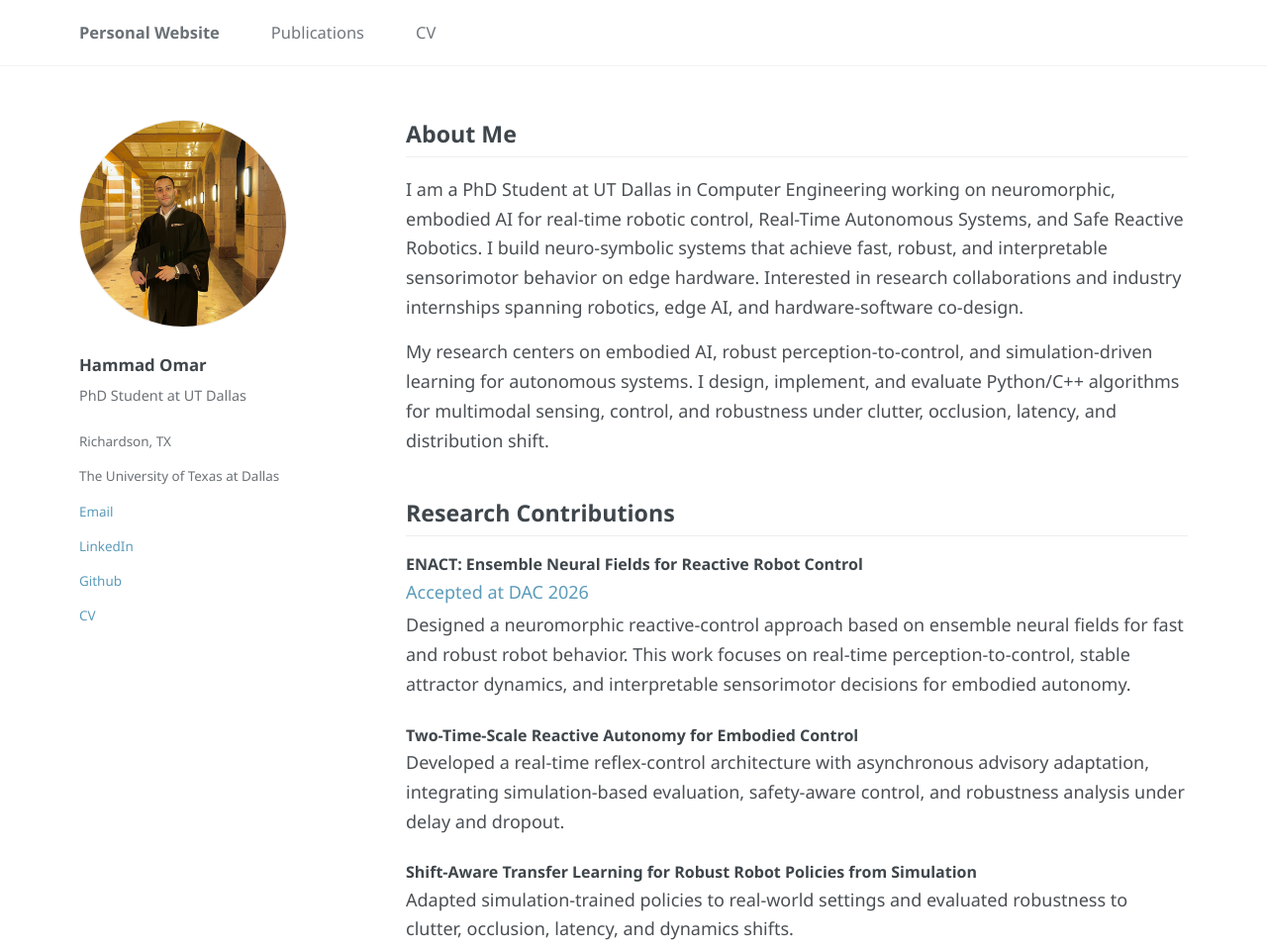
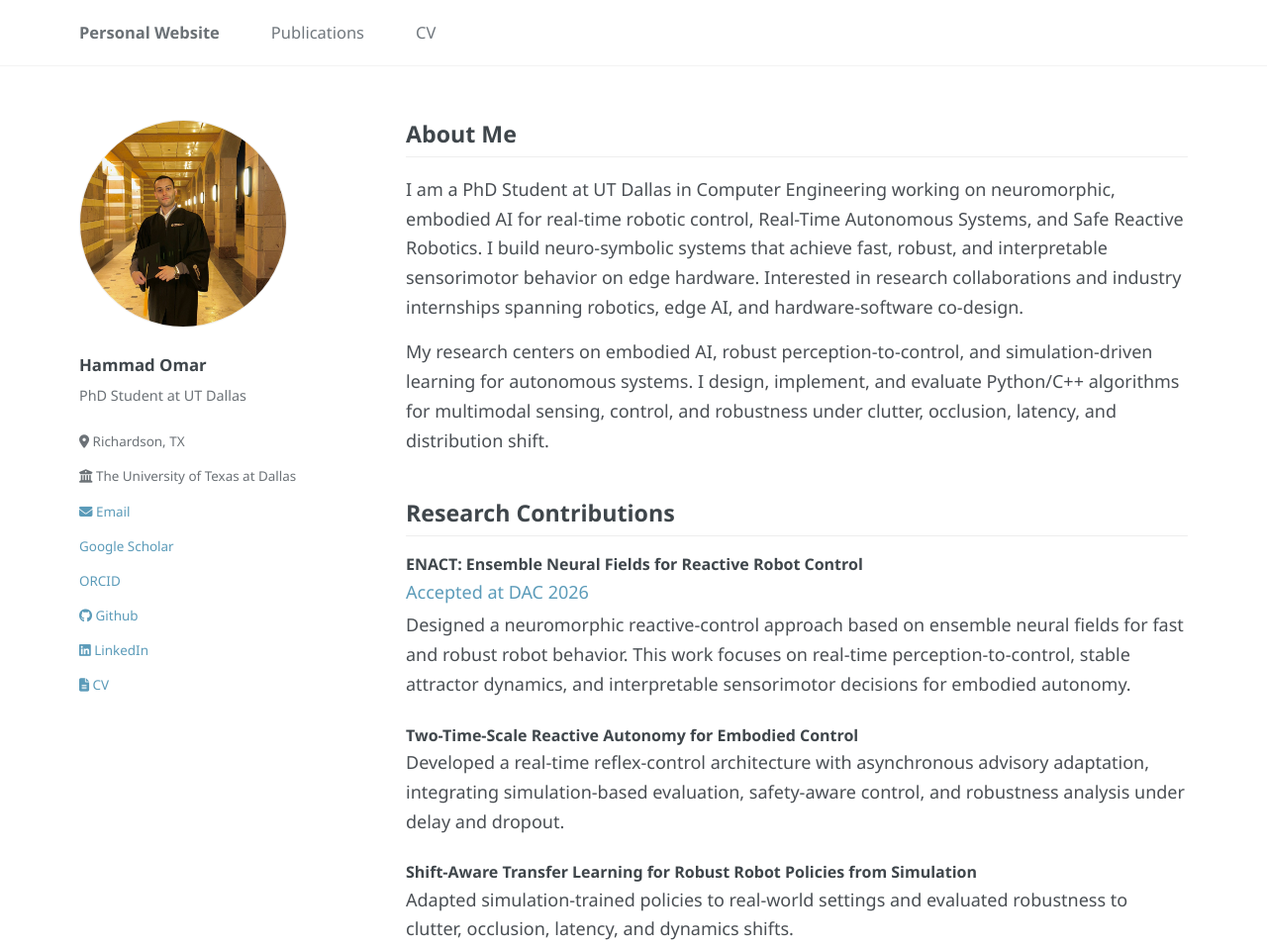
Before and after one commit to Hammadomar1/Hammadomar1.github.io, a plain HTML site: page index.html in a window 1280 px wide. Shown: the top 957 px of the page at 99% size. Drawn offline with Linux system fonts and the light colour scheme; some icons are missing.

Commit message:
Add Font Awesome and Academicons stylesheets

```diff
--- a/index.html
+++ b/index.html
@@ -18,6 +18,14 @@
     <meta property="og:url" content="https://hammadomar1.github.io/" />
     <meta property="og:image" content="https://hammadomar1.github.io/headshot.jpg" />
     <link rel="canonical" href="https://hammadomar1.github.io/" />
+    <link
+      rel="stylesheet"
+      href="https://cdnjs.cloudflare.com/ajax/libs/font-awesome/6.5.2/css/all.min.css"
+    />
+    <link
+      rel="stylesheet"
+      href="https://cdnjs.cloudflare.com/ajax/libs/academicons/1.9.4/css/academicons.min.css"
+    />
     <link rel="stylesheet" href="styles.css" />
     <script defer src="script.js"></script>
     <script type="application/ld+json">
@@ -33,6 +41,8 @@
         },
         "url": "https://hammadomar1.github.io/",
         "sameAs": [
+          "https://scholar.google.com/citations?user=X5Iy-KIAAAAJ&hl=en",
+          "https://orcid.org/0009-0001-2500-9939",
           "https://www.linkedin.com/in/hammadomar101",
           "https://github.com/Hammadomar1"
         ]
@@ -63,12 +73,57 @@
         <p class="profile-title">PhD Student at UT Dallas</p>
 
         <ul class="profile-links" aria-label="Profile links">
-          <li>Richardson, TX</li>
-          <li>The University of Texas at Dallas</li>
-          <li><a href="mailto:hammad.omar@utdallas.edu">Email</a></li>
-          <li><a href="https://www.linkedin.com/in/hammadomar101">LinkedIn</a></li>
-          <li><a href="https://github.com/Hammadomar1">Github</a></li>
-          <li><a href="hammad-omar-cv.pdf">CV</a></li>
+          <li>
+            <span class="profile-row">
+              <i class="fa-solid fa-location-dot" aria-hidden="true"></i>
+              <span>Richardson, TX</span>
+            </span>
+          </li>
+          <li>
+            <span class="profile-row">
+              <i class="fa-solid fa-building-columns" aria-hidden="true"></i>
+              <span>The University of Texas at Dallas</span>
+            </span>
+          </li>
+          <li>
+            <a class="profile-row" href="mailto:hammad.omar@utdallas.edu">
+              <i class="fa-solid fa-envelope" aria-hidden="true"></i>
+              <span>Email</span>
+            </a>
+          </li>
+          <li>
+            <a
+              class="profile-row"
+              href="https://scholar.google.com/citations?user=X5Iy-KIAAAAJ&hl=en"
+            >
+              <i class="ai ai-google-scholar" aria-hidden="true"></i>
+              <span>Google Scholar</span>
+            </a>
+          </li>
+          <li>
+            <a class="profile-row" href="https://orcid.org/0009-0001-2500-9939">
+              <i class="ai ai-orcid" aria-hidden="true"></i>
+              <span>ORCID</span>
+            </a>
+          </li>
+          <li>
+            <a class="profile-row" href="https://github.com/Hammadomar1">
+              <i class="fa-brands fa-github" aria-hidden="true"></i>
+              <span>Github</span>
+            </a>
+          </li>
+          <li>
+            <a class="profile-row" href="https://www.linkedin.com/in/hammadomar101">
+              <i class="fa-brands fa-linkedin" aria-hidden="true"></i>
+              <span>LinkedIn</span>
+            </a>
+          </li>
+          <li>
+            <a class="profile-row" href="hammad-omar-cv.pdf">
+              <i class="fa-solid fa-file-lines" aria-hidden="true"></i>
+              <span>CV</span>
+            </a>
+          </li>
         </ul>
       </aside>
 
```
